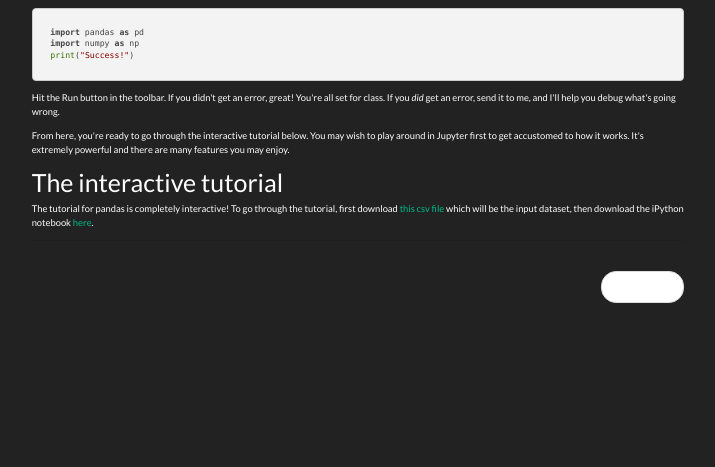
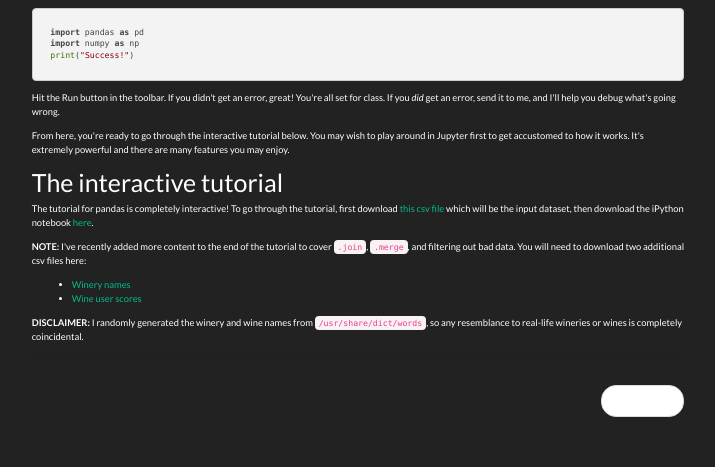
Before and after one commit to gorel/personal-site, a Python web app: template personal_site/templates/learn/pages/special-topics-pandas.html in a window 1280 px wide. Shown: the part 370-837 px from the top of the page, without its empty margins (282-997 px from the left). Before the commit the page ends 673 px from the top, so only its background shows below. Run offline with Jinja, Linux system fonts and the light colour scheme; the template is opened without the code that fills it, so the values that code supplies are empty; some libraries are stand-ins or nearby versions.

Commit message:
Add content to pandas lesson

```diff
--- a/personal_site/templates/learn/pages/special-topics-pandas.html
+++ b/personal_site/templates/learn/pages/special-topics-pandas.html
@@ -36,6 +36,15 @@ print("Success!")</code></pre>
 
   <h2 id="start-here">The interactive tutorial</h2>
   <p>The tutorial for pandas is completely interactive! To go through the tutorial, first download <a href="https://www.dropbox.com/s/m7qfx5npov5z2uo/winequality.csv?dl=0">this csv file</a> which will be the input dataset, then download the iPython notebook <a href="https://www.dropbox.com/s/qan5czprz3hm3x8/Pandas%20Tutorial.ipynb?dl=0">here</a>.
+
+  <p><b>NOTE:</b> I've recently added more content to the end of the tutorial to cover <code>.join</code>, <code>.merge</code>, and filtering out bad data. You will need to download two additional csv files here:</p>
+
+  <ul>
+    <li><a href="https://www.dropbox.com/s/l9hunl392nxeod5/winery_names.csv?dl=0">Winery names</a></li>
+    <li><a href="https://www.dropbox.com/s/mhxiksvw7zaqmk7/wine_user_scores.csv?dl=0">Wine user scores</a></li>
+  </ul>
+
+  <p><b>DISCLAIMER:</b> I randomly generated the winery and wine names from <code>/usr/share/dict/words</code>, so any resemblance to real-life wineries or wines is completely coincidental.</p>
 {% endblock %}
 
 {% block pagination_next %}
```
